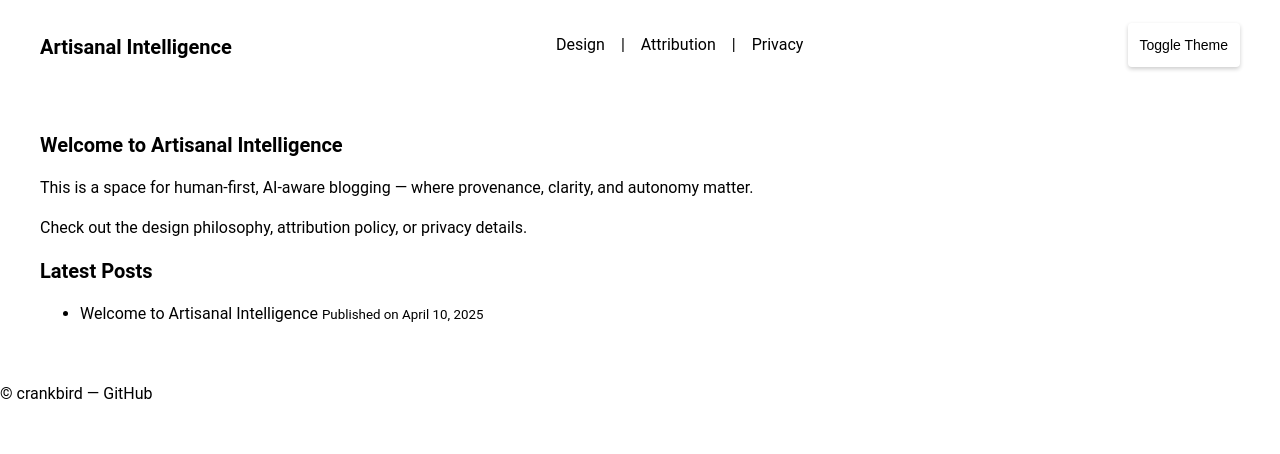
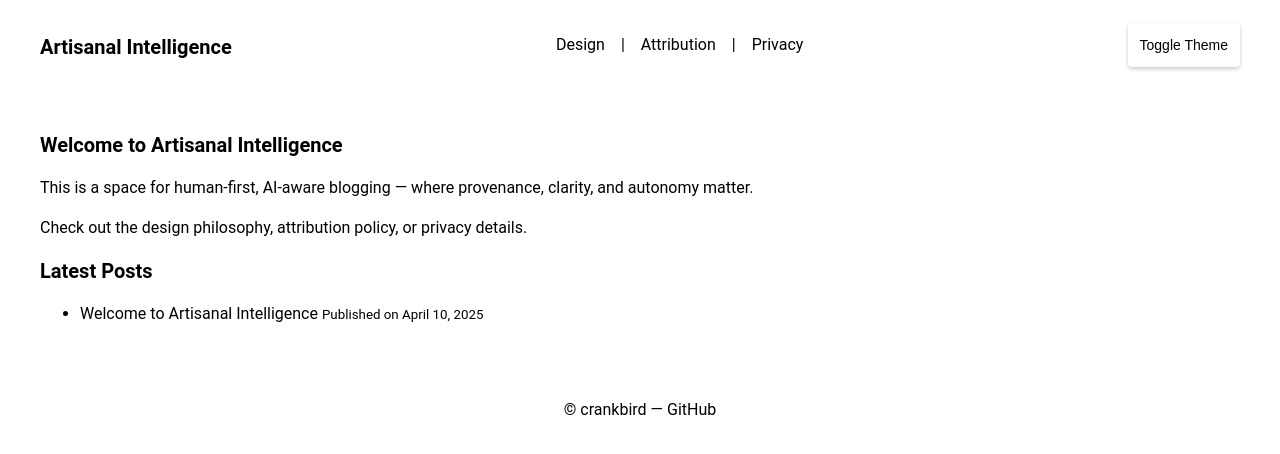
Before and after one commit to crankbird/artisnal-intelligence, a Jekyll site: the page built from index.md, in a window 1280 px wide. Shown: the top 454 px of the page. Built offline with Jekyll 4.4.1, drawn with Linux system fonts in a browser that asks for light colours.

Commit message:
center footer, title on its own line

```diff
--- a/assets/css/styles.css
+++ b/assets/css/styles.css
@@ -201,3 +201,27 @@ nav {
     color: #fff;
     /* Invert text color for contrast */
 }
+
+/* Footer Styles */
+footer {
+    text-align: center;
+    /* Center the text */
+    padding: 16px;
+    /* Add some spacing around the footer */
+    background-color: var(--color-surface);
+    /* Optional: Set a background color */
+    color: var(--color-on-surface);
+    /* Optional: Ensure text is readable */
+}
+
+/* Blog Title Styles */
+.blog-title {
+    display: block;
+    /* Force the title to appear on its own line */
+    font-size: var(--font-size-large);
+    /* Larger font size for emphasis */
+    margin-bottom: 8px;
+    /* Add spacing below the title */
+    text-align: center;
+    /* Optional: Center the title */
+}
```
